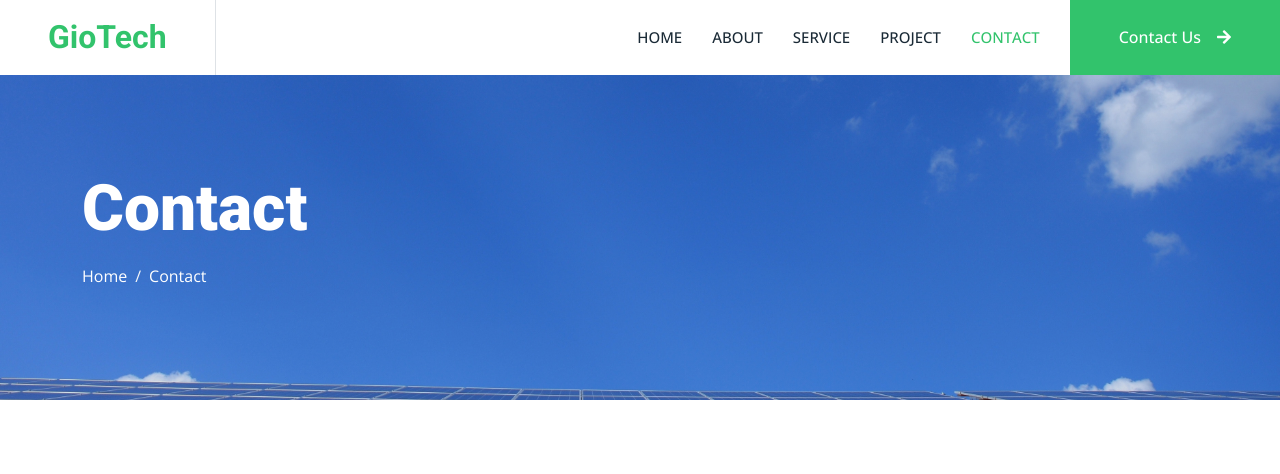
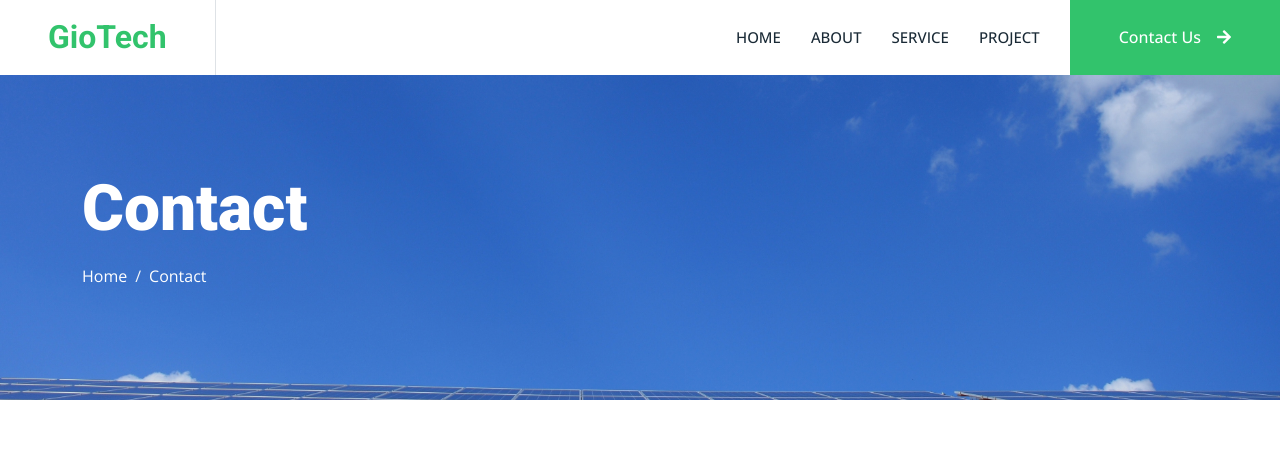
Before and after one commit to abc4690/test, a plain HTML site: page contact.html in a window 1280 px wide. Shown: the top 474 px of the page. Drawn offline with nearby package versions, Linux system fonts and the light colour scheme.

Commit message:
add class in contact

```diff
--- a/contact.html
+++ b/contact.html
@@ -61,7 +61,7 @@
                 <a href="about.html" class="nav-item nav-link">About</a>
                 <a href="service.html" class="nav-item nav-link">Service</a>
                 <a href="project.html" class="nav-item nav-link">Project</a>
-                <a href="contact.html" class="nav-item nav-link active">Contact</a>
+                <a href="contact.html" class="nav-item nav-link d-block d-lg-none">Contact</a>
             </div>
             <a href="contact.html" class="btn btn-primary rounded-0 py-4 px-lg-5 d-none d-lg-block">Contact Us<i class="fa fa-arrow-right ms-3"></i></a>
         </div>
```
